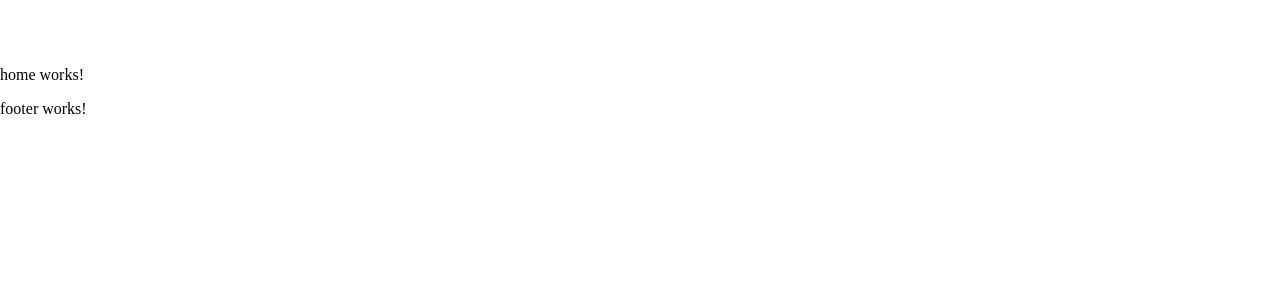
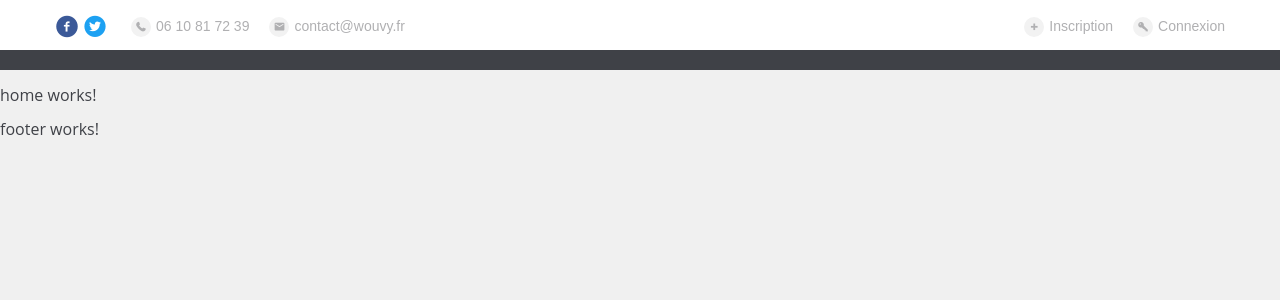
Before and after one commit to KevinDepuydt/angular-ui-starter, an Angular app: page / in a window 1280 px wide. Shown: the top 300 px of the page. Built offline with nearby package versions, Linux system fonts and the light colour scheme.

Commit message:
work on header

```diff
--- /dev/null
+++ b/src/_colors.scss
@@ -0,0 +1,3 @@
+$primary-gray: #3f4147;
+$fb-color: #3b5998;
+$twitter-color: #1da1f2;
--- a/src/app/header/header.component.html
+++ b/src/app/header/header.component.html
@@ -1,6 +1,21 @@
-<div class="sub-menu">
+<header>
+  <div class="sub-menu">
+    <div class="container">
+      <div class="sub-header-social">
+        <a href="https://www.facebook.com/wouvy/" target="_blank"><i class="icon-facebook clr-facebook"></i></a>
+        <a href="https://twitter.com/wouvy " target="_blank"><i class="icon-twitter clr-twitter"></i></a>
+      </div>
+      <a href="tel:+33610817239" class="sub-menu-item"><i class="icon-phone"></i>06 10 81 72 39</a>
+      <a href="mailto:contact@wouvy.fr" class="sub-menu-item"><i class="icon-mail"></i>contact@wouvy.fr</a>
+      <div class="pull-right">
+        <a href="" class="sub-menu-item"><i class="icon-plus"></i>Inscription</a>
+        <a href="" class="sub-menu-item"><i class="icon-password"></i>Connexion</a>
+      </div>
+    </div>
+  </div>
+  <div class="main-menu">
+    <div class="container">
 
-</div>
-<div class="main-menu">
-
-</div>
+    </div>
+  </div>
+</header>
--- a/src/app/header/header.component.scss
+++ b/src/app/header/header.component.scss
@@ -1,7 +1,64 @@
+@import "../../colors";
+
 .sub-menu {
   background-color: white;
   height: 50px;
   line-height: 50px;
   overflow: hidden;
   transition: all 0.3s ease-out 0.2s;
+
+  .sub-header-social {
+    display: inline-block;
+    vertical-align: middle;
+    height: 48px;
+
+    a {
+      font-size: 24px;
+      margin-right: 5px;
+
+      i.icon-facebook {
+        color: $fb-color;
+      }
+
+      i.icon-twitter {
+        font-size: 22px;
+        position: relative;
+        bottom: 1px;
+        color: $twitter-color;
+      }
+    }
+  }
+
+  .sub-menu-item {
+    font: 14px "Open Sans Semi Bold",sans-serif;
+    color: #b0b0b2;
+    margin-left: 20px;
+
+    i {
+      display: inline-block;
+      height: 20px;
+      width: 20px;
+      text-align: center;
+      line-height: 20px;
+      border-radius: 50%;
+      background-color: #f2f2f2;
+      font-size: 10px;
+      margin-right: 5px;
+    }
+
+    &:hover {
+      color: #3f4147;
+      text-decoration: none;
+      outline: none;
+
+      i {
+        background-color: #ffd31f;
+      }
+    }
+  }
 }
+
+.main-menu {
+  background-color: $primary-gray;
+  padding: 10px 0;
+}
--- a/src/styles.scss
+++ b/src/styles.scss
@@ -1 +1,38 @@
 /* You can add global styles to this file, and also import other style files */
+
+@import "colors";
+
+body {
+  background-color: #f0f0f0;
+  color: $primary-gray;
+  font-family: "Open Sans", sans-serif;
+  -webkit-font-smoothing: antialiased;
+}
+
+a {
+  text-decoration: none;
+  color: #333333;
+  overflow-wrap: break-word;
+}
+
+.container {
+  padding-right: 15px;
+  padding-left: 15px;
+  margin-right: auto;
+  margin-left: auto;
+}
+@media (min-width: 768px) {
+  .container {
+    width: 750px;
+  }
+}
+@media (min-width: 992px) {
+  .container {
+    width: 970px;
+  }
+}
+@media (min-width: 1200px) {
+  .container {
+    width: 1170px;
+  }
+}
```
